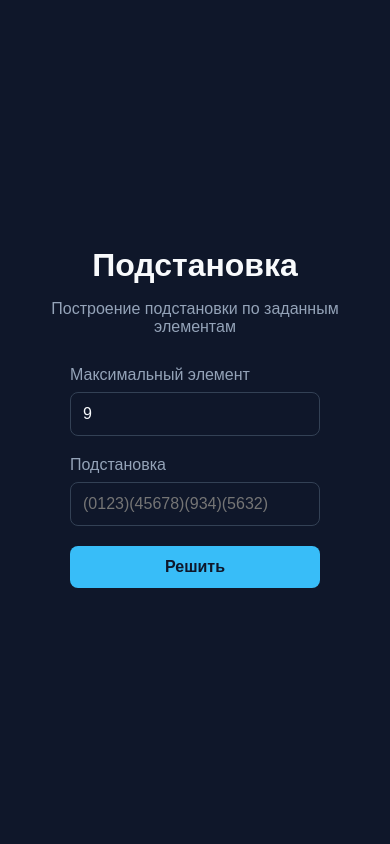
After one commit to Crivetkaaa/ZhukovWeb, a Flask app: page /podstanovka_simple in a window 390 px wide. The commit adds this page. Run offline with Flask 3, Linux system fonts and the light colour scheme.

Commit message:
simple podstanovka

```diff
--- a/main.py
+++ b/main.py
@@ -5,6 +5,7 @@ from moduls.moreChlenov import solve_polynomial_gcd
 from moduls.gcd import solve_gcd
 from moduls.pod import solve_permutation_power
 from moduls.pod_count import solve_permutation_count_by_order
+from moduls.simple_pod import found
 
 app = Flask(__name__)
 
@@ -35,6 +36,21 @@ def podstanovka():
 @app.route("/podstanovka_count", methods=['GET'])
 def podstanovka_count():
     return render_template("pod_count.html")
+
+@app.route("/podstanovka_simple", methods=['GET'])
+def podstanovka_simple():
+    return render_template("pod_simple.html")
+
+@app.route("/podstanovka_simple", methods=['POST'])
+def podstanovka_simple_post():
+    data = request.get_json()
+    podsta = data['a']
+    max_el = data['max_el']
+    result = found(podsta, max_el)
+
+    return jsonify({
+        "result": result
+    })
 
 @app.route("/podstanovka_count", methods=['POST'])
 def podstanovka_count_post():
--- a/templates/index.html
+++ b/templates/index.html
@@ -121,6 +121,9 @@
             <a href="/podstanovka_count" class="card">
                 <h2>Подсчёт подстановок заданного порядка</h2>
             </a>
+            <a href="/podstanovka_simple" class="card">
+                <h2>Упрощение подстановок</h2>
+            </a>
         </div>
     </main>
 </body>
--- /dev/null
+++ b/templates/pod_simple.html
@@ -0,0 +1,222 @@
+<!DOCTYPE html>
+<html lang="ru">
+<head>
+    <meta charset="UTF-8">
+    <meta name="viewport" content="width=device-width, initial-scale=1.0">
+    <title>Подстановка</title>
+
+    <style>
+        :root {
+            --bg-color: #0f172a;
+            --card-bg: #1e293b;
+            --input-bg: #0f172a;
+            --text-main: #f8fafc;
+            --text-secondary: #94a3b8;
+            --accent: #38bdf8;
+        }
+
+        * {
+            box-sizing: border-box;
+        }
+
+        body {
+            margin: 0;
+            min-height: 100vh;
+            display: flex;
+            justify-content: center;
+            align-items: center;
+            font-family: Arial, sans-serif;
+            background: var(--bg-color);
+            color: var(--text-main);
+        }
+
+        .container {
+            width: 90%;
+            max-width: 700px;
+            text-align: center;
+        }
+
+        h1 {
+            margin-bottom: 10px;
+        }
+
+        .description {
+            color: var(--text-secondary);
+            margin-bottom: 30px;
+        }
+
+        .settings {
+            display: flex;
+            justify-content: center;
+            align-items: end;
+            gap: 20px;
+            margin-bottom: 30px;
+        }
+
+        .field {
+            display: flex;
+            flex-direction: column;
+            gap: 8px;
+            text-align: left;
+        }
+
+        label {
+            color: var(--text-secondary);
+        }
+
+        input {
+            width: 180px;
+            padding: 12px;
+            border: 1px solid #334155;
+            border-radius: 8px;
+            background: var(--input-bg);
+            color: var(--text-main);
+            font-size: 16px;
+            outline: none;
+        }
+
+        input:focus {
+            border-color: var(--accent);
+        }
+
+        button {
+            padding: 12px 24px;
+            border: none;
+            border-radius: 8px;
+            background: var(--accent);
+            color: #0f172a;
+            font-size: 16px;
+            font-weight: bold;
+            cursor: pointer;
+        }
+
+        button:hover {
+            opacity: 0.85;
+        }
+
+        .result {
+            margin-top: 30px;
+            padding: 25px;
+            background: var(--card-bg);
+            border-radius: 12px;
+            text-align: left;
+            border: 1px solid #334155;
+        }
+
+        .result h2 {
+            margin-top: 0;
+            text-align: center;
+        }
+
+        .result pre {
+            margin: 0;
+            padding: 15px;
+            background: var(--input-bg);
+            border-radius: 8px;
+            white-space: pre-wrap;
+            overflow-x: auto;
+            color: var(--text-main);
+            font-family: monospace;
+            line-height: 1.6;
+        }
+
+        .hidden {
+            display: none;
+        }
+
+        @media (max-width: 600px) {
+            .settings {
+                flex-direction: column;
+                align-items: center;
+            }
+
+            .field {
+                width: 100%;
+                max-width: 250px;
+            }
+
+            input {
+                width: 100%;
+            }
+
+            button {
+                width: 100%;
+                max-width: 250px;
+            }
+        }
+    </style>
+</head>
+
+<body>
+    <main class="container">
+        <h1>Подстановка</h1>
+
+        <p class="description">
+            Построение подстановки по заданным элементам
+        </p>
+
+        <div class="settings">
+            <div class="field">
+                <label for="max_el">Максимальный элемент</label>
+                <input id="max_el" type="number" min="0" max="9" value="9">
+            </div>
+
+            <div class="field">
+                <label for="a">Подстановка</label>
+                <input id="a" type="text" placeholder="(0123)(45678)(934)(5632)">
+            </div>
+
+            <button onclick="solve()">Решить</button>
+        </div>
+
+        <div id="result" class="result hidden">
+            <h2>Результат</h2>
+            <pre id="resultText"></pre>
+        </div>
+    </main>
+
+    <script>
+        async function solve() {
+            const max_el = Number(
+                document.getElementById("max_el").value
+            );
+
+            const a = document.getElementById("a").value;
+
+            if (max_el < 0 || max_el > 9 || !a.trim()) {
+                alert("Введите корректные значения");
+                return;
+            }
+
+            const data = {
+                max_el: max_el,
+                a: a
+            };
+
+            try {
+                const response = await fetch("/podstanovka_simple", {
+                    method: "POST",
+                    headers: {
+                        "Content-Type": "application/json"
+                    },
+                    body: JSON.stringify(data)
+                });
+
+                if (!response.ok) {
+                    alert("Ошибка при вычислении");
+                    return;
+                }
+
+                const result = await response.json();
+
+                document.getElementById("resultText").textContent =
+                    result.result;
+
+                document.getElementById("result").classList.remove("hidden");
+            } catch (error) {
+                alert("Ошибка соединения с сервером");
+            }
+        }
+    </script>
+</body>
+</html>
```
Also changed, not shown: moduls/simple_pod.py (added, +49 -0 lines).
